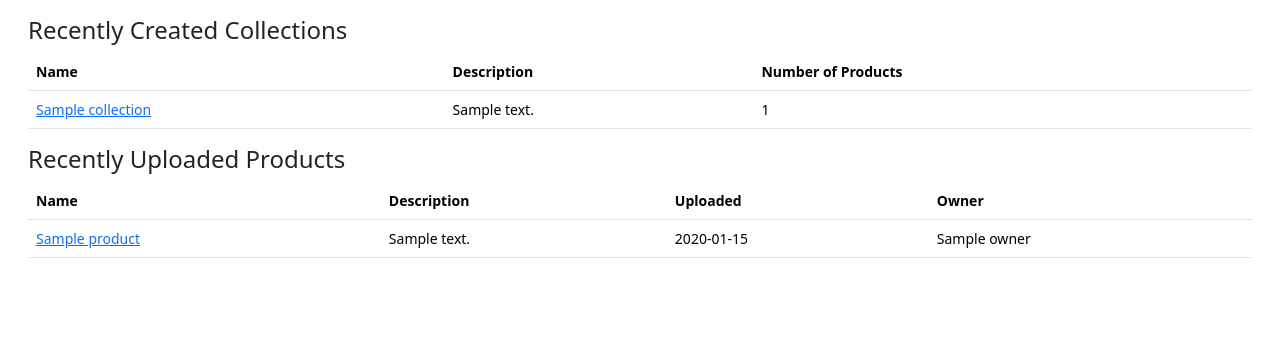
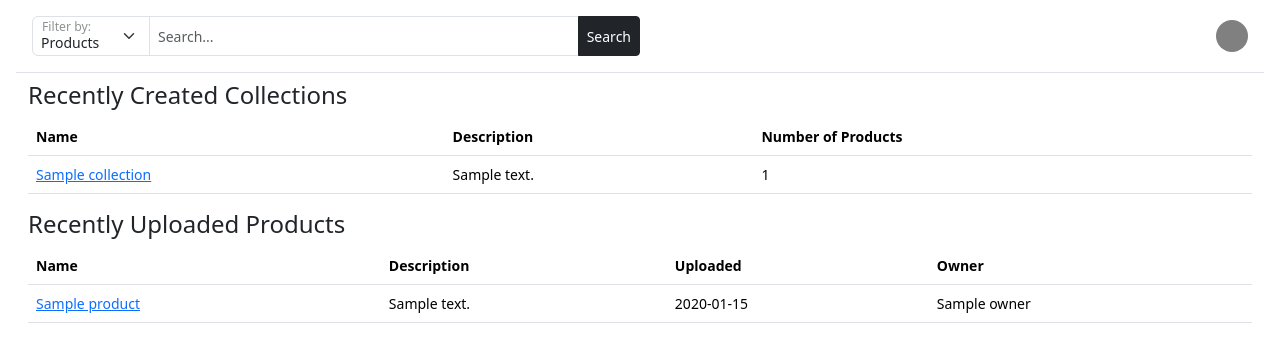
Before and after one commit to simonsobs/soposerve, a Python web app: template hipposerve/web/templates/index.html in a window 1280 px wide. Shown: the top 362 px of the page. Run offline with Jinja, Linux system fonts and the light colour scheme; the template is opened without the code that fills it: most values are stand-ins (such as "Sample title", 1, 10 or a date in 2020).

Commit message:
Add a navbar template

```diff
--- a/hipposerve/web/templates/core.html
+++ b/hipposerve/web/templates/core.html
@@ -51,7 +51,8 @@
       }
     }
   </script>
-  <body class="position-relative m-3 small" onscroll="debounce(onScroll, 100)">
+  <body class="position-relative m-3 mt-0 small" onscroll="debounce(onScroll, 100)">
+    {% include "navigation.html" %}
     {% block content %}{% endblock %}
     <button
       class="btn btn-outline-secondary jump-to-top px-2 py-0 position-fixed end-0 bottom-0 mb-3 mx-3 fs-5"
--- /dev/null
+++ b/hipposerve/web/templates/navigation.html
@@ -0,0 +1,50 @@
+<nav class="border-bottom mb-2 p-3 d-flex justify-content-between align-items-center">
+    <div class="w-50">
+      <form
+        role="search"
+        action="/web/search"
+        method="get"
+        style="min-width: 400px; max-width: 750px"
+      >
+        <div class="input-group input-group-sm">
+          <div
+            class="position-relative"
+            style="height: 40px; min-height: 40px;"
+          >
+            <label
+              class="small position-absolute opacity-50"
+              for="search-filter"
+              style="top: 2px; left: 10px;"
+            >
+              Filter by:
+            </label>
+            <select
+              class="form-select form-select-sm rounded-0 rounded-start-2"
+              id="search-filter"
+              style="height: 100%; padding-top: 15px;"
+              name="filter"
+            >
+              <option value="products" {% if filter == "products" %}selected{% endif %}>Products</option>
+              <option value="collections" {% if filter == "collections" %}selected{% endif %}>Collections</option>
+              <option value="users" {% if filter == "users" %}selected{% endif %}>Users</option>
+              <option value="sources" {% if filter == "sources" %}selected{% endif %}>Sources</option>
+            </select>
+          </div>
+          <label for="search-bar" class="visually-hidden">Search:</label>
+          <input
+            class="form-control"
+            type="search"
+            id="search-bar"
+            name="q"
+            placeholder="Search..."
+            style="flex-grow: 2;"
+            value="{{ query }}"
+          >
+          <button class="btn btn-dark btn-sm" type="submit">Search</button>
+        </div>
+      </form>
+    </div>
+    <div style="width: 2rem; height: 2rem; background-color: gray;" class="rounded-5">
+
+    </div>
+  </nav>
```
